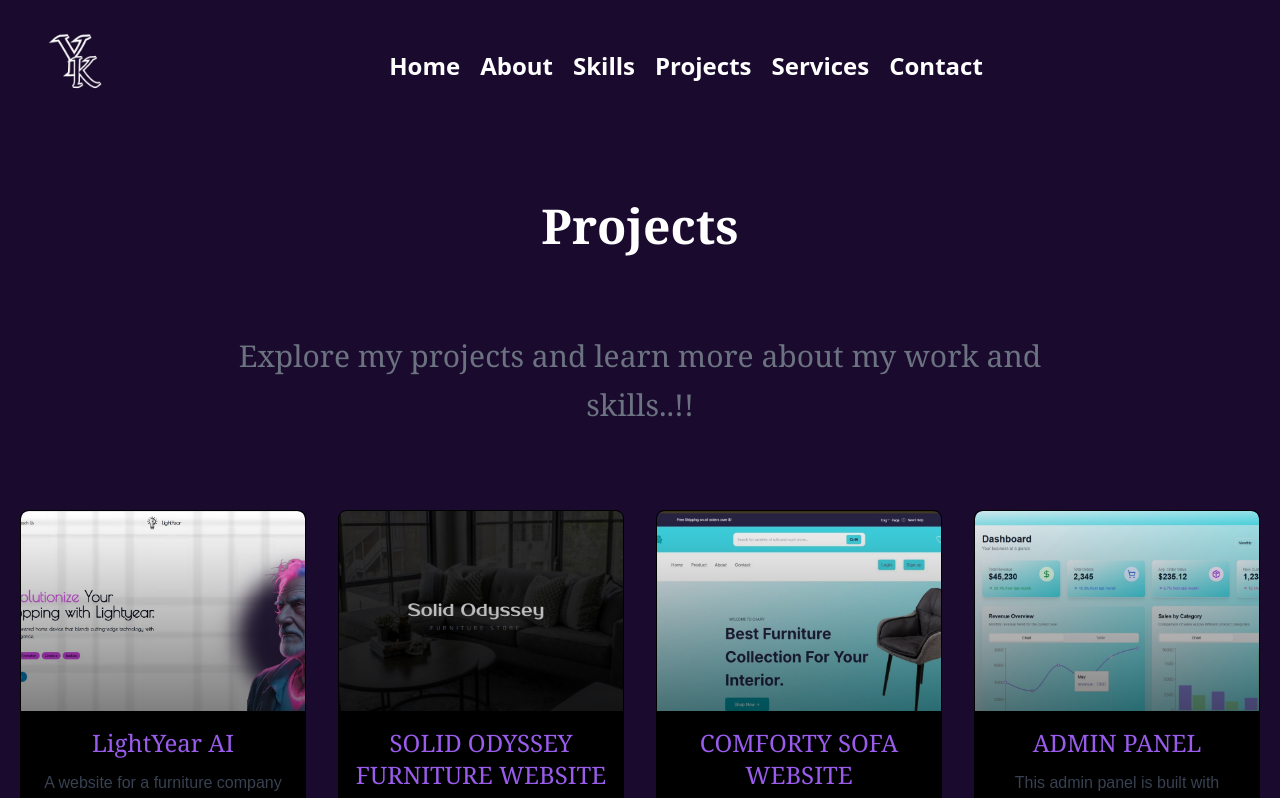
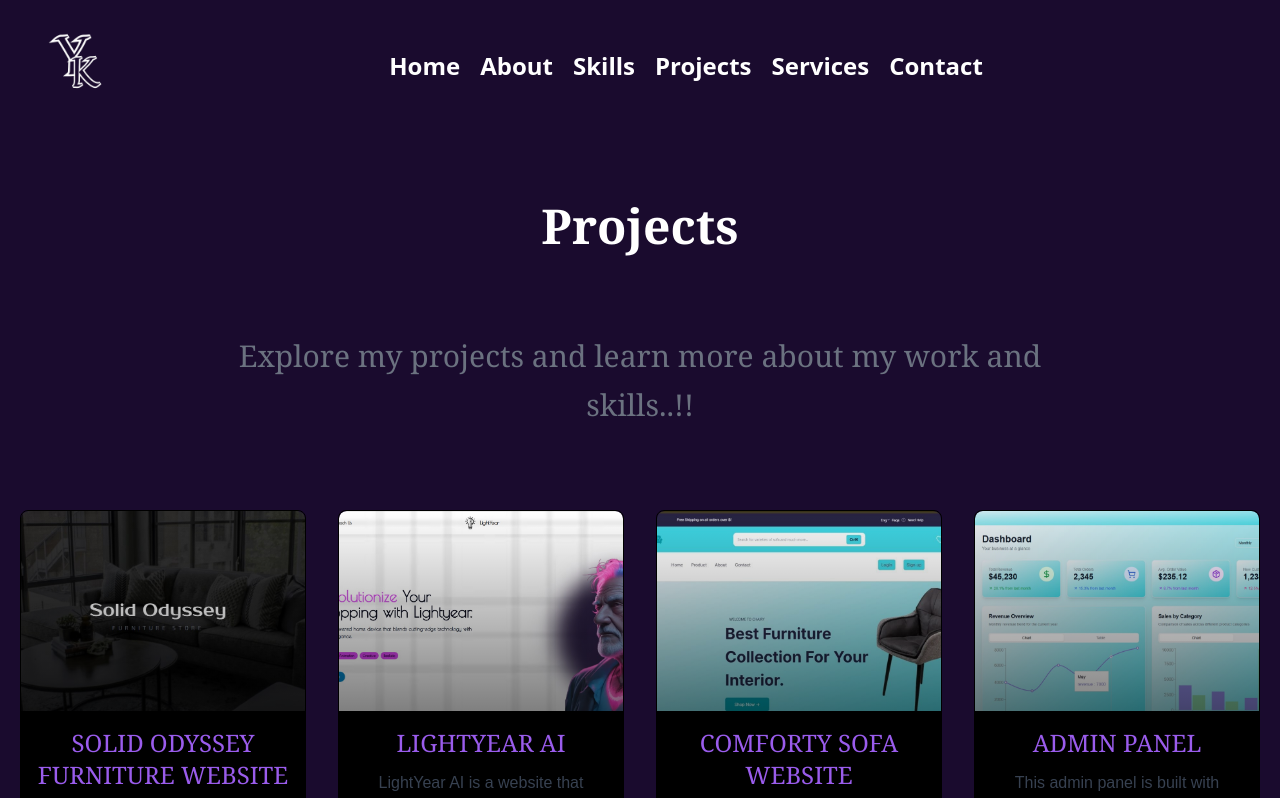
Before and after one commit to yousrakhan23/nextjs_tailwind_portfolio, a Next.js app: page /Projects in a window 1280 px wide. Shown: the top 798 px of the page. Built offline with nearby package versions, Linux system fonts and the light colour scheme.

Commit message:
add some changes in project 24

```diff
--- a/src/app/Projects/page.tsx
+++ b/src/app/Projects/page.tsx
@@ -31,19 +31,20 @@ import project24 from '../../public/project24.jpg';
 
 
 const projects = [
-  {
-   src: project24,
-   alt: "LightYear AI",
-   title: "LightYear AI",
-   description: "A website for a furniture company that showcases their products and services. It is built with Next.js, Tailwind CSS, and Sanity CMS. The website is fully responsive and has a modern design.",
-   link: "https://solid-odyssey.vercel.app/"
-  },
+
   {
    src: project22,
    alt: "SOLID ODYSSEY FURNITURE WEBSITE",
    title: "SOLID ODYSSEY FURNITURE WEBSITE",
    description: "A website for a furniture company that showcases their products and services. It is built with Next.js, Tailwind CSS, and Sanity CMS. The website is fully responsive and has a modern design.",
    link: "https://solid-odyssey.vercel.app/"
+  },
+  {
+   src: project24,
+   alt: "LightYear AI",
+   title: "LIGHTYEAR AI",
+   description: "LightYear AI is a website that provides information about the LightYear AI product. It is built with Next.js, Tailwind CSS, and Sanity CMS. The website is fully responsive and has a modern design.",
+   link: "https://light-year-steel.vercel.app/"
   },
   {
     src: project13,
```
